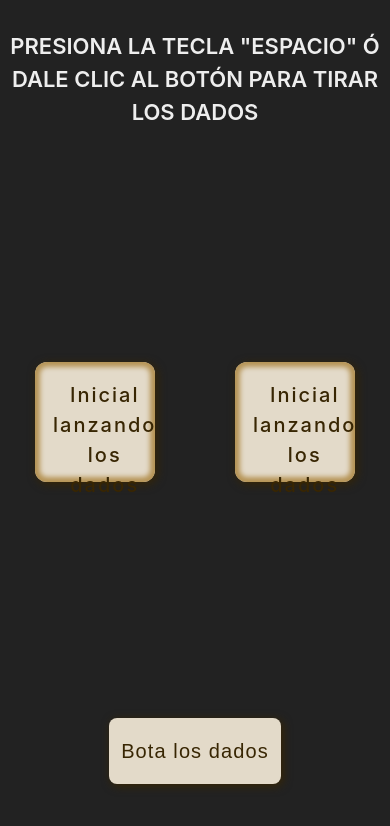
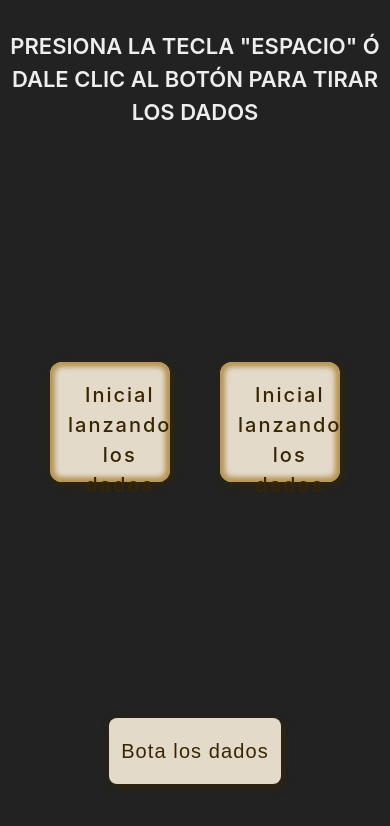
Before and after one commit to javiernu91/roll-sex-dices, a plain HTML site: page index.html in a window 390 px wide. Drawn offline with Linux system fonts and the light colour scheme.

Commit message:
Fixe the mobile dices position

```diff
--- a/style.css
+++ b/style.css
@@ -181,12 +181,12 @@ button:hover {
   }
 
   .faceDice1 {
-    left: calc(50% - 160px);
+    left: calc(50% - 145px);
     top: calc(50% - 60px);
   }
 
   .faceDice2 {
-    left: calc(50% + 40px);
+    left: calc(50% + 25px);
     top: calc(50% - 60px);
   }
 
```
